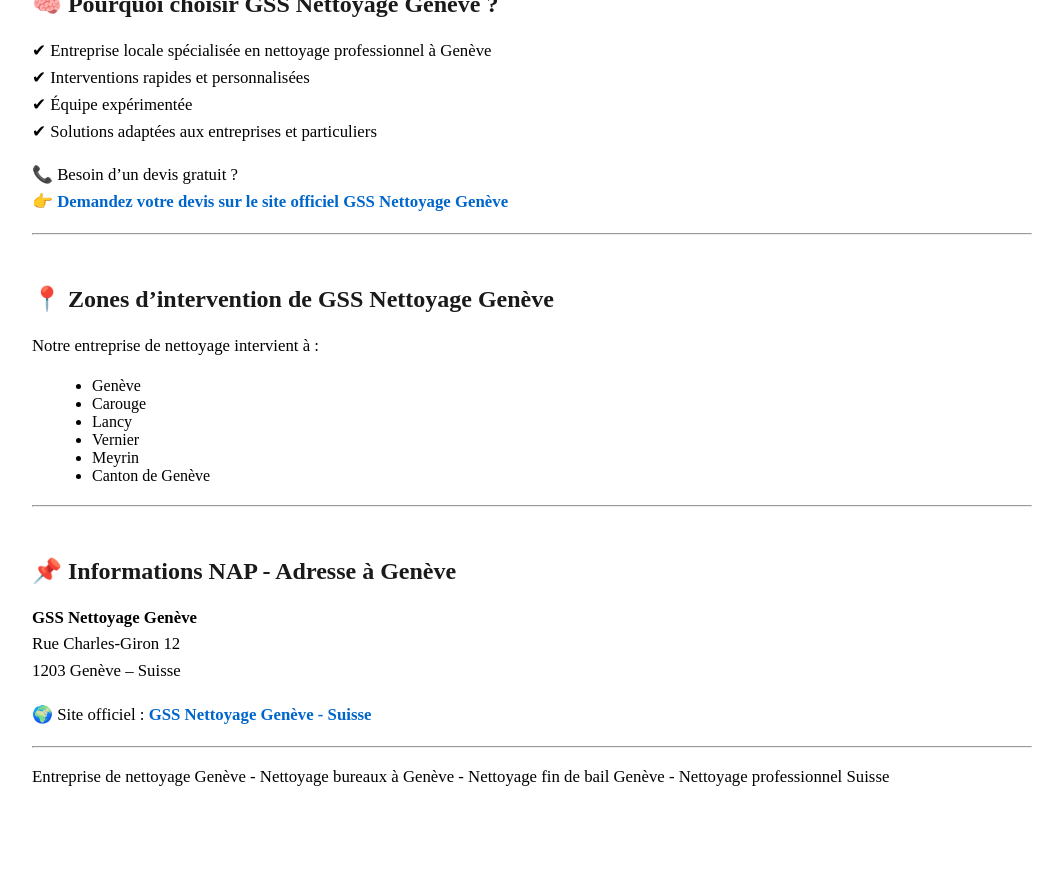
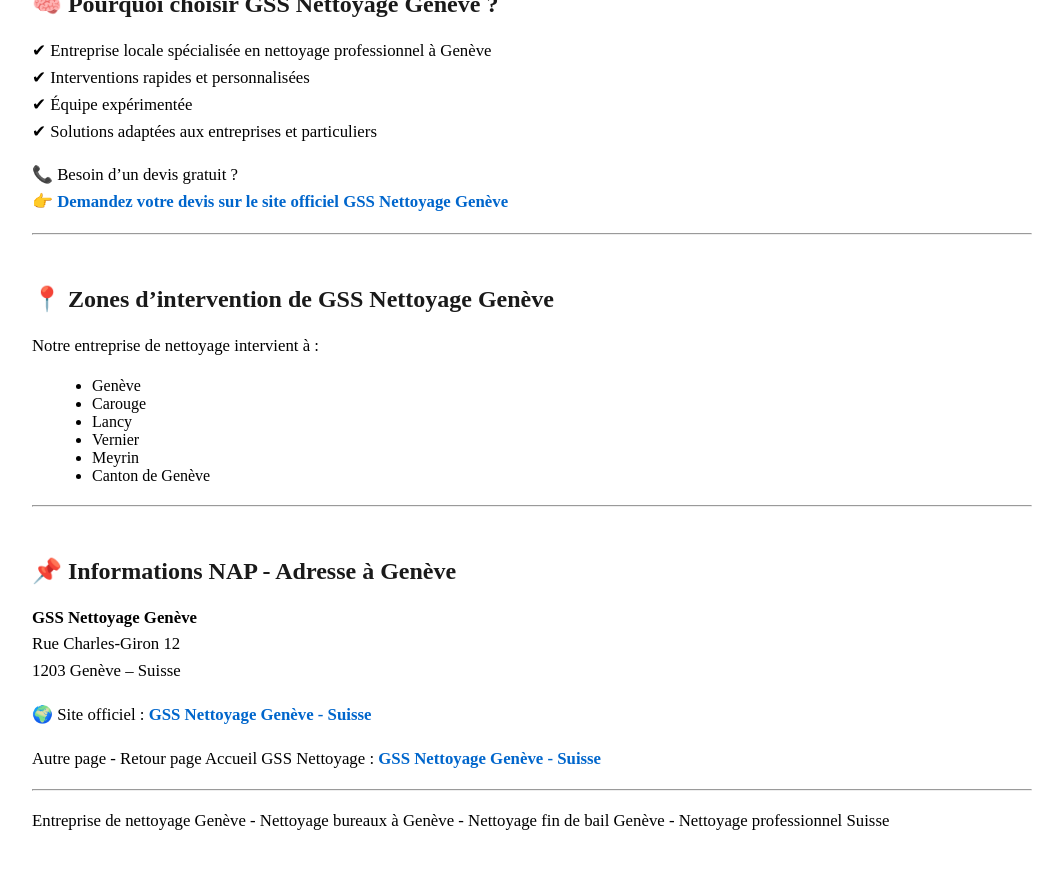
Before and after one commit to GSSnettoyage/gss_nettoyage_renovation_geneve_suisse, a Jekyll site: the page built from services-nettoyage-geneve.md, in a window 1280 px wide and 900 px high, scrolled down 1584 px. Shown: the top 869 px of the window, without its empty margins (108-1171 px from the left). Built offline with Jekyll 4.4.1, drawn with Linux system fonts in a browser that asks for light colours.

Commit message:
services-nettoyage-geneve.md

```diff
--- a/services-nettoyage-geneve.md
+++ b/services-nettoyage-geneve.md
@@ -104,6 +104,10 @@ Rue Charles-Giron 12
 
 🌍 Site officiel : **[GSS Nettoyage Genève - Suisse](https://gssnettoyage.ch)**
 
+Autre page - Retour page Accueil GSS Nettoyage : <a href="https://gssnettoyage.github.io/gss_nettoyage_renovation_geneve_suisse/" title="Services de nettoyage à Genève">
+  GSS Nettoyage Genève - Suisse
+</a>
+
 ---
 
 Entreprise de nettoyage Genève - Nettoyage bureaux à Genève - Nettoyage fin de bail Genève - Nettoyage professionnel Suisse
```
